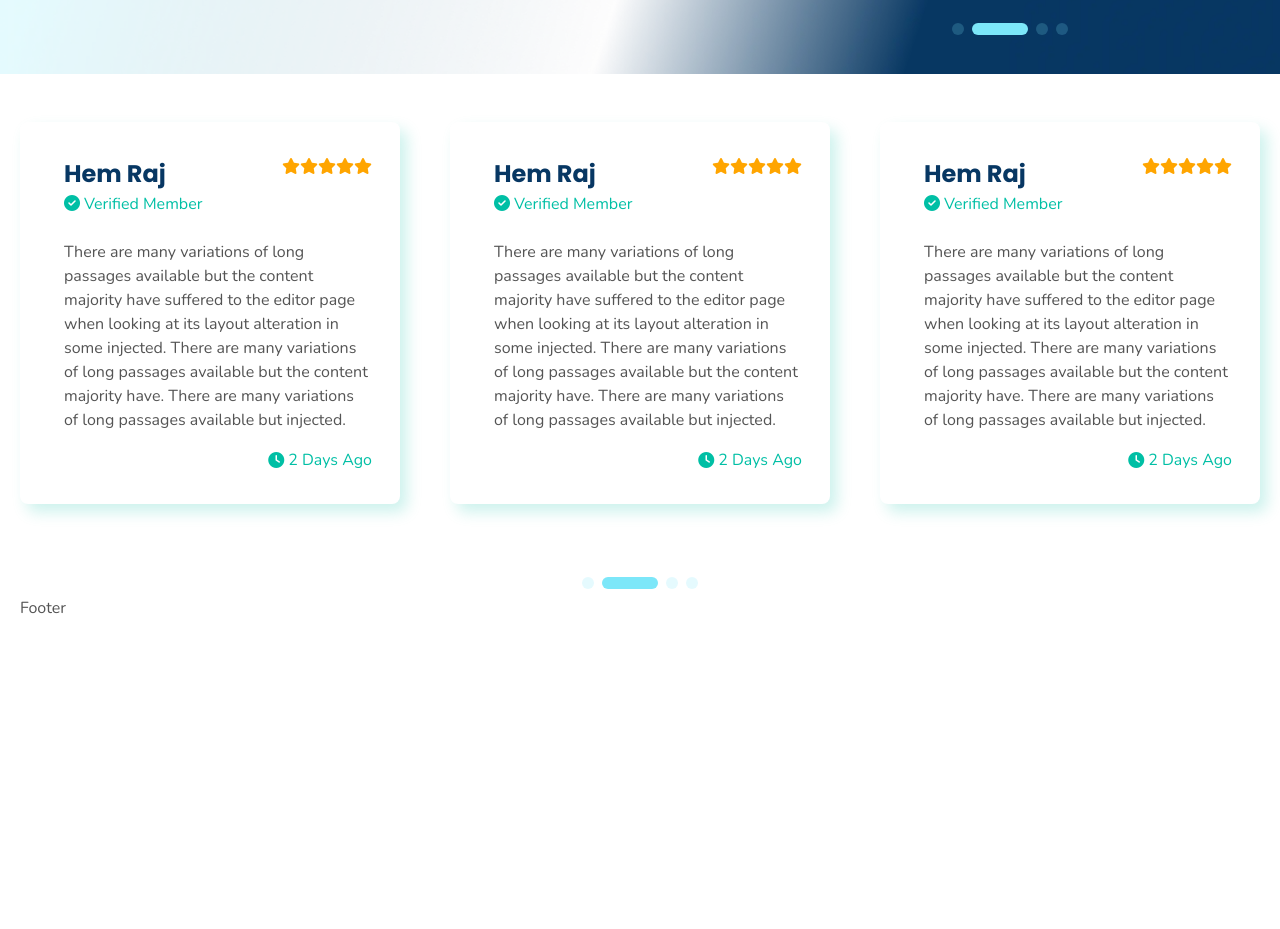
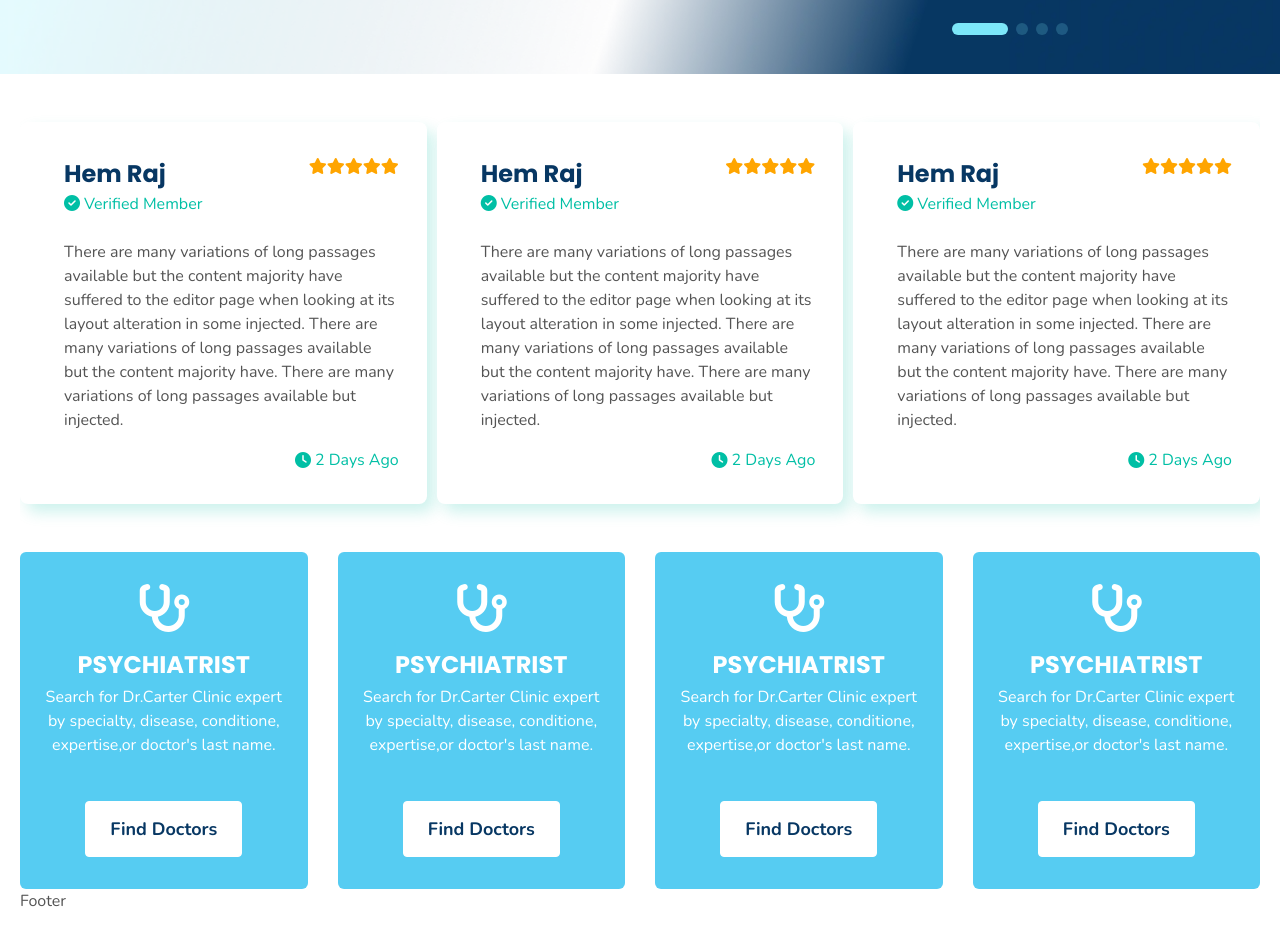
Before and after one commit to coderhem/next-projects, a Next.js app: page / in a window 1280 px wide. Shown: the part 781-1710 px from the top of the page. Before the commit the page ends 1417 px from the top, so only its background shows below. Built offline with nearby package versions, Linux system fonts and the light colour scheme.

Commit message:
Added Information card

```diff
--- a/src/app/page.js
+++ b/src/app/page.js
@@ -3,22 +3,25 @@ import Hero from "@/components/Hero/hero";
 import Testimonial from "@/components/Testimonial/testimonial";
 import testimonialSlider from "../components/Data/data.json";
 import { Swiper, SwiperSlide } from "swiper/react";
-import { Pagination, Autoplay } from 'swiper/modules';
+import { Autoplay } from 'swiper/modules';
 import 'swiper/css';
 import 'swiper/css/pagination';
+import CardInfo from "@/components/Cards/cardInfo/cardInfo";
+import infoCardData from "../components/Data/data.json";
+import { Col, Row } from "react-grid-system";
 
 export default function HomePage() {
   return (
     <>
       <Hero />
+      <div className="container">
         <Swiper
           slidesPerView={3}
           spaceBetween={10}
-        pagination={{ clickable: true }}
-        modules={[Pagination, Autoplay]}
-        autoplay={{ delay: 3000, disableOnInteraction: false }}
+          modules={[Autoplay]}
+          autoplay={{ delay: 12000, disableOnInteraction: false }}
           loop={true}
-        className="slider"
+          className="slider testimonial"
           breakpoints={{
             0: {
               slidesPerView: 1,
@@ -45,6 +48,31 @@ export default function HomePage() {
           })}
 
         </Swiper>
+      </div>
+      {/* Testimonial */}
+
+      <section>
+        <div className="container">
+          <Row>
+            {infoCardData.cardInfoData.map((item, index) => {
+              return (
+                <Col md={6} lg={3} key={index}>
+                  <CardInfo
+                    cardColorClass={item.cardColorClass}
+                    cardIcon={item.cardIcon}
+                    cardTitle={item.cardTitle}
+                    cardDescription={item.cardDescription}
+                    btnClass={item.btnClass}
+                    ctaText={item.ctaText}
+                    ctaLink={item.ctaLink}
+                  />
+                </Col>
+              )
+            })}
+          </Row>
+        </div>
+      </section>
+      {/* Card Information */}
     </>
   );
 }
--- /dev/null
+++ b/src/components/Cards/cardInfo/cardInfo.js
@@ -0,0 +1,49 @@
+import React from 'react'
+
+const CardInfo = (
+  {
+    cardBgClass,
+    cardIcon,
+    cardTitle,
+    cardDescription,
+    btnClass,
+    targetBlank,
+    ctaText,
+    ctaLink
+  }
+) => {
+  const getBgClass = (bg) => {
+    if (!bg) return 'bg-gray-500';
+    return `bg-${bg}`;
+  };
+  const bgClass = getBgClass(cardBgClass);
+
+  return (
+    <>
+      {(cardIcon || cardTitle || cardDescription || ctaText) &&
+        <div className={`bg-[var(--sky-blue)] text-white text-center [&_h3]:uppercase py-8 px-5 [&_i]:text-5xl max-w-[334px] rounded-md`}>
+          {cardIcon &&
+            <div className="mb-4">
+              <i className={cardIcon} aria-hidden="true"></i>
+            </div>
+          }
+          {cardTitle &&
+            <div className="mb-1">
+              <h3 className='h4'>{cardTitle}</h3>
+            </div>
+          }
+          {cardDescription &&
+            <div dangerouslySetInnerHTML={{ __html: cardDescription }} />
+          }
+          {ctaLink && btnClass && ctaText &&
+            <div div className="pt-7">
+              <a href={ctaLink} className={btnClass} target={targetBlank}>{ctaText}</a>
+            </div>
+          }
+        </div >
+      }
+    </>
+  )
+}
+
+export default CardInfo;
--- a/src/components/Data/data.json
+++ b/src/components/Data/data.json
@@ -66,5 +66,43 @@
    "testimonialText": "There are many variations of long passages available but the content majority have suffered to the editor page when looking at its layout alteration in some injected. There are many variations of long passages available but the content majority have. There are many variations of long passages available but injected.",
    "timeStatus": "2 Days Ago"
   }
+ ],
+ "cardInfoData": [
+  {
+   "cardBgClass": "[var(--sky-blue)]",
+   "cardIcon": "fa fa-stethoscope",
+   "cardTitle": "psychiatrist",
+   "cardDescription": "<p>Search for Dr.Carter Clinic expert by specialty, disease, conditione, expertise,or doctor's last name.</p>",
+   "btnClass": "btn btn-white",
+   "ctaText": "Find Doctors",
+   "ctaLink": "/doctors"
+  },
+  {
+   "cardBgClass": "red-800",
+   "cardIcon": "fa fa-stethoscope",
+   "cardTitle": "psychiatrist",
+   "cardDescription": "<p>Search for Dr.Carter Clinic expert by specialty, disease, conditione, expertise,or doctor's last name.</p>",
+   "btnClass": "btn btn-white",
+   "ctaText": "Find Doctors",
+   "ctaLink": "/doctors"
+  },
+  {
+   "cardBgClass": "red-800",
+   "cardIcon": "fa fa-stethoscope",
+   "cardTitle": "psychiatrist",
+   "cardDescription": "<p>Search for Dr.Carter Clinic expert by specialty, disease, conditione, expertise,or doctor's last name.</p>",
+   "btnClass": "btn btn-white",
+   "ctaText": "Find Doctors",
+   "ctaLink": "/doctors"
+  },
+  {
+   "cardBgClass": "red-800",
+   "cardIcon": "fa fa-stethoscope",
+   "cardTitle": "psychiatrist",
+   "cardDescription": "<p>Search for Dr.Carter Clinic expert by specialty, disease, conditione, expertise,or doctor's last name.</p>",
+   "btnClass": "btn btn-white",
+   "ctaText": "Find Doctors",
+   "ctaLink": "/doctors"
+  }
  ]
 }
--- a/src/components/Hero/hero.js
+++ b/src/components/Hero/hero.js
@@ -42,7 +42,7 @@ const Hero = () => {
        <Swiper
         pagination={true}
         modules={[Pagination, Autoplay]}
-        autoplay={{ delay: 3000, disableOnInteraction: false }}
+        autoplay={{ delay: 6000, disableOnInteraction: false }}
         loop={true}
         className="slider">
         {sliderData.cardHeroData.map((item, index) => {
--- a/src/components/Testimonial/testimonial.js
+++ b/src/components/Testimonial/testimonial.js
@@ -12,35 +12,33 @@ const Testimonial = (
     <>
       {(memberName || memberStatus || testimonialText) &&
         <section className='py-8 lg:py-12'>
-     <div className="container">
           <div className="bg-white shadow-[7px_8px_15px_0_rgba(0,191,165,0.2)] pl-11 pt-9 pr-7 pb-6 rounded-lg">
             <div className="flex justify-between mb-6">
               {memberName &&
                 <div className="[&_h2]:mb-[2px] [&_h2]:text-[var(--secondary)]">
                   <h2 className='h4'>{memberName}</h2>
                   <span className='text-[var(--primary)] pb-1'>
-           <i class="fa fa-check-circle text-[var(--primary)] pr-1"></i>
+                    <i className="fa fa-check-circle text-[var(--primary)] pr-1"></i>
                     {memberStatus}</span>
                 </div>
               }
               <div className="flex text-[var(--yellow)]">
-         <i class="fa fa-star" aria-hidden="true"></i>
-         <i class="fa fa-star" aria-hidden="true"></i>
-         <i class="fa fa-star" aria-hidden="true"></i>
-         <i class="fa fa-star" aria-hidden="true"></i>
-         <i class="fa fa-star" aria-hidden="true"></i>
+                <i className="fa fa-star" aria-hidden="true"></i>
+                <i className="fa fa-star" aria-hidden="true"></i>
+                <i className="fa fa-star" aria-hidden="true"></i>
+                <i className="fa fa-star" aria-hidden="true"></i>
+                <i className="fa fa-star" aria-hidden="true"></i>
               </div>
             </div>
             {testimonialText &&
               <div className="mb-2">
                 <p>{testimonialText}</p>
                 <div className="flex items-center gap-1 text-[var(--primary)] justify-end">
-          <i class="fa fa-clock" aria-hidden="true"></i>
+                  <i className="fa fa-clock" aria-hidden="true"></i>
                   <span>{timeStatus}</span>
                 </div>
               </div>
             }
-      </div>
           </div >
         </section >
       }
```
Lines whose indentation alone changed are shown as unchanged.
